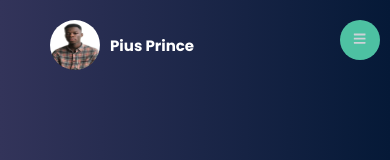
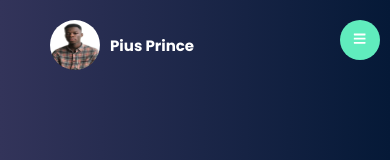
Before and after one commit to piusprince/react-portfolio, a React (Create React App) app: page / in a window 390 px wide. Shown: the top 160 px of the page. Built offline with nearby package versions, Linux system fonts and the light colour scheme.

Commit message:
Update NavbarElements.js
Removed opacity from mobile button

```diff
--- a/src/components/Navbar/NavbarElements.js
+++ b/src/components/Navbar/NavbarElements.js
@@ -76,7 +76,6 @@ export const MobileMenuBtn = styled.button`
     border: none;
     outline: none;
     cursor: pointer;
-    opacity: 0.8;
     z-index: 500;
   }
 
```
